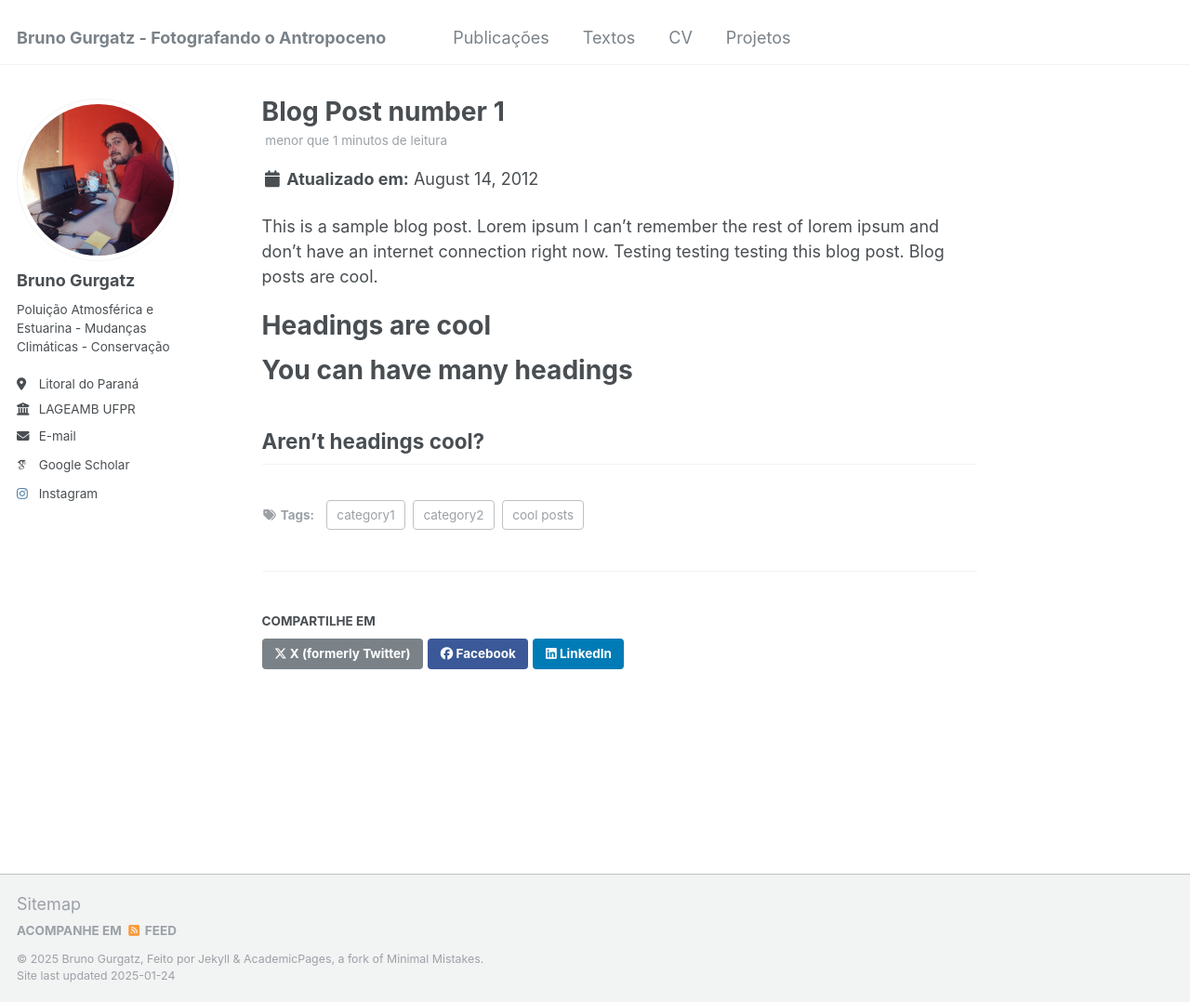
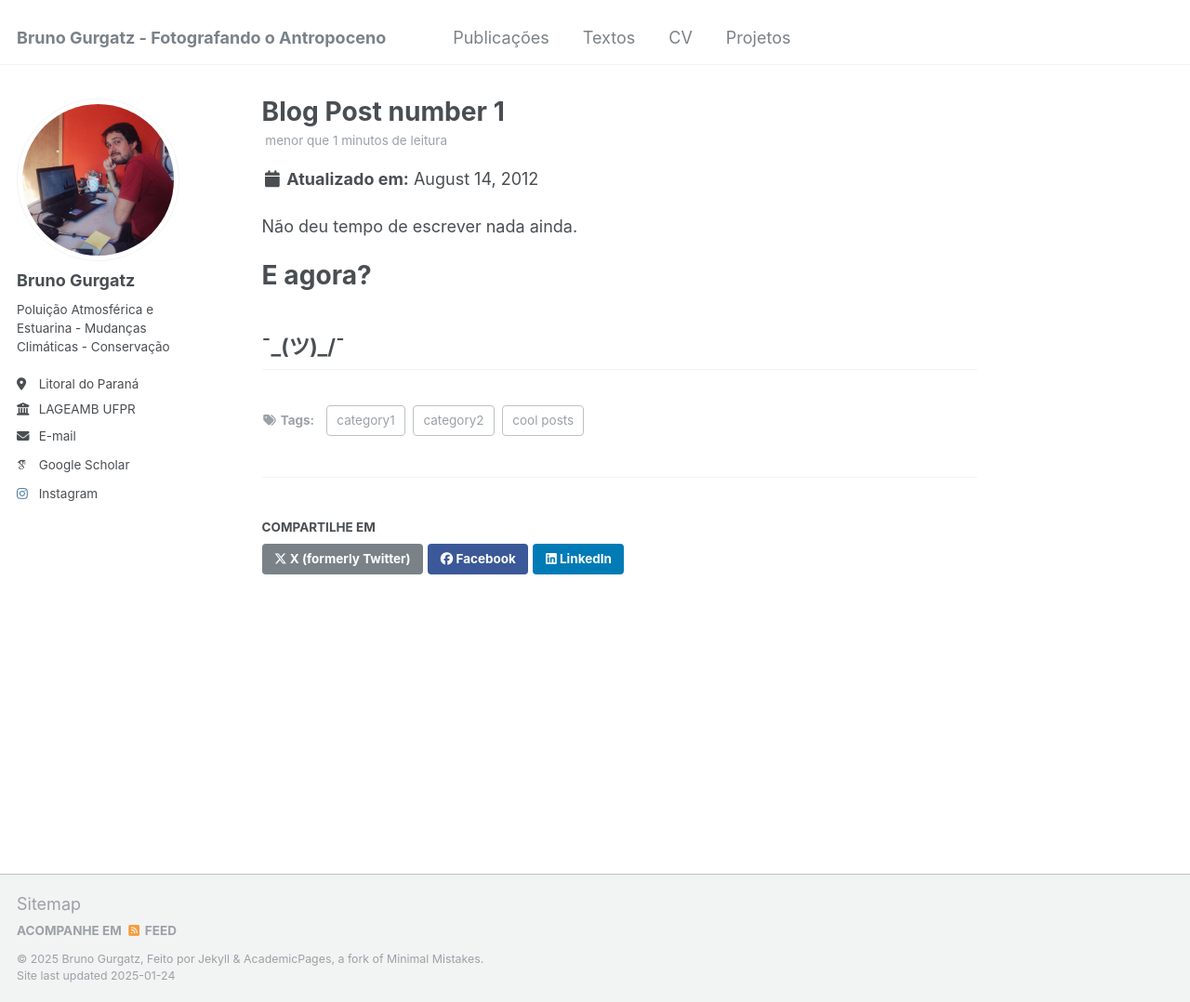
Before and after one commit to brunogurgatz/brunogurgatz.github.io, a Jekyll site: the page built from _posts/2012-08-14-blog-post-1.md, in a window 1280 px wide and 1078 px high. Shown: the whole window at 93% size. Built offline with Jekyll 4.4.1, drawn with Linux system fonts in a browser that asks for light colours; some web fonts are replaced.

Commit message:
Update 2012-08-14-blog-post-1.md

```diff
--- a/_posts/2012-08-14-blog-post-1.md
+++ b/_posts/2012-08-14-blog-post-1.md
@@ -8,13 +8,12 @@ tags:
   - category2
 ---
 
-This is a sample blog post. Lorem ipsum I can't remember the rest of lorem ipsum and don't have an internet connection right now. Testing testing testing this blog post. Blog posts are cool.
+Não deu tempo de escrever nada ainda.
 
-Headings are cool
+
+E agora?
 ======
 
-You can have many headings
-======
 
-Aren't headings cool?
+¯\_(ツ)_/¯
 ------
```
